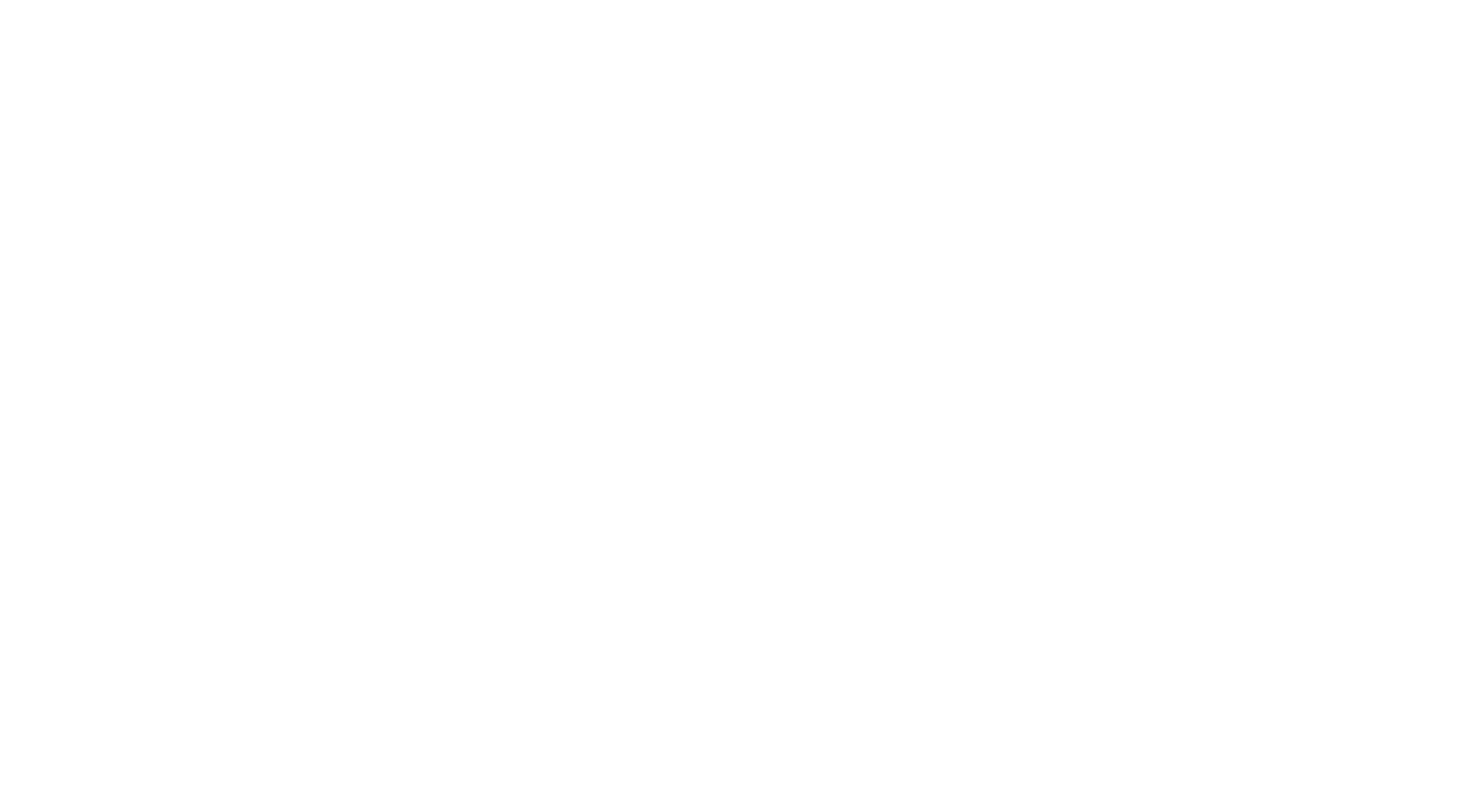
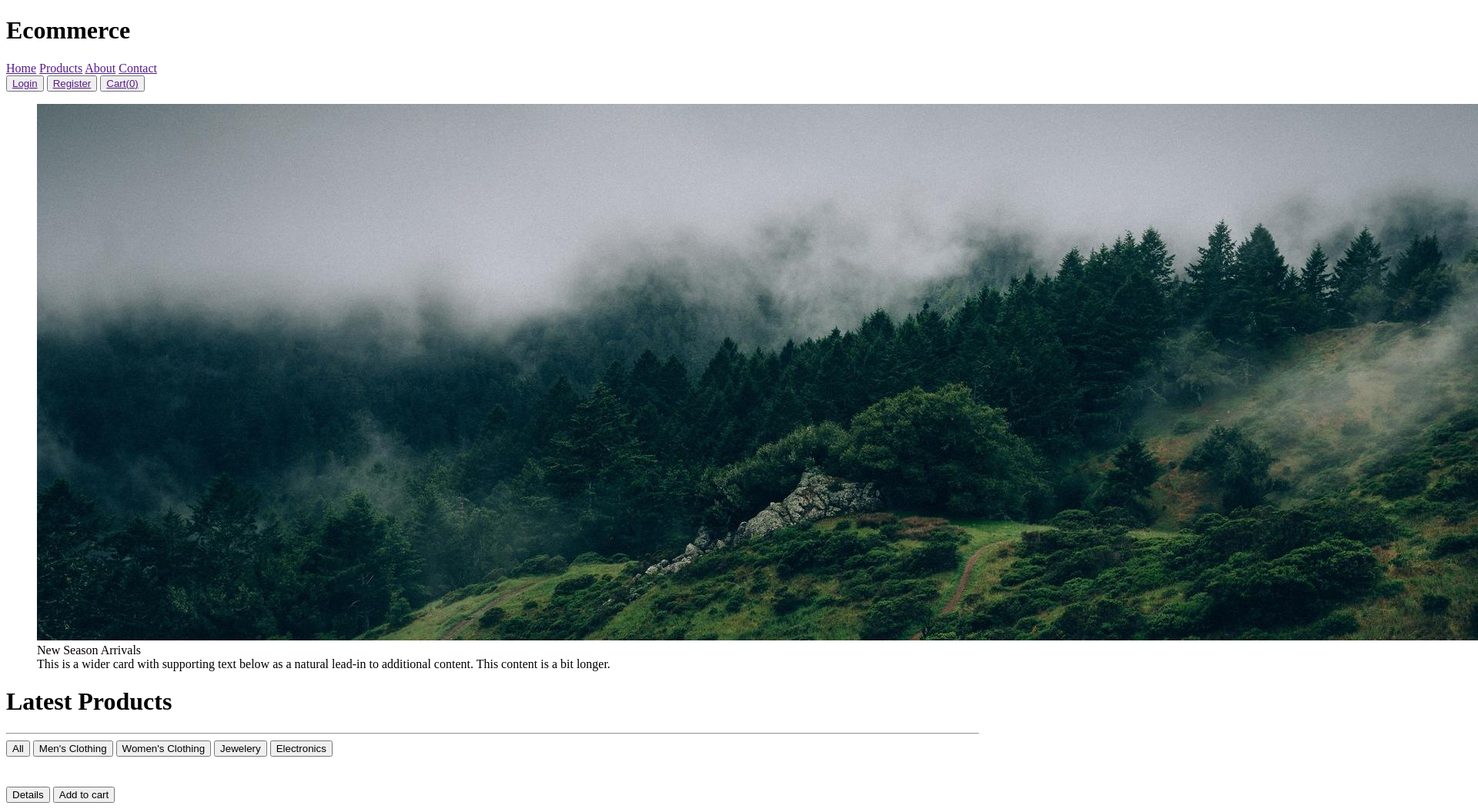
Before and after one commit to ujjwalanand678/javascript-E-commerce-project, a plain HTML site: page index.html in a window 1280 px wide. Shown: the top 1051 px of the page at 77% size, 1920 px wide, since content can reach past the window. Before the commit the page ends 800 px from the top, so only its background shows below. Drawn offline with Linux system fonts and the light colour scheme.

Commit message:
first page

```diff
--- a/index.html
+++ b/index.html
@@ -8,6 +8,55 @@
     <script src="./script.js"></script>
 </head>
 <body>
-
+    <header>
+        <h1>Ecommerce</h1>
+        <nav>
+            <div>
+                <a href="">Home</a>
+                <a href="">Products</a>
+                <a href="">About</a>
+                <a href="">Contact</a>
+            </div>
+            <div>
+                <button><a href="">Login</a></button>
+                <button><a href="">Register</a></button>
+                <button><a href="">Cart(0)</a></button>
+            </div>
+        </nav>
+    </header>
+    <div>
+        <main>
+            <figure>
+                <img src="./images/main.png.jpg" alt="">
+                <figcaption>New Season Arrivals</figcaption>
+                <figcaption>This is a wider card with supporting text below as a natural lead-in to
+                    additional content. This content is a bit longer.
+                </figcaption>
+            </figure>
+        </main>
+    </div>
+    <h1>Latest Products</h1>
+    <hr>
+    <div class="container">
+        <div class="filters">
+            <button>All</button>
+            <button>Men's Clothing</button>
+            <button>Women's Clothing</button>
+            <button>Jewelery</button>
+            <button>Electronics</button>
+        </div>
+        <div class="products">
+            <div class="product-card">
+                <img src="" alt="">
+                <h4></h4>
+                <p></p>
+                <p></p>
+                <div>
+                    <button>Details</button>
+                    <button>Add to cart</button>
+                </div>
+            </div>
+        </div>
+    </div>
 </body>
 </html>
```
